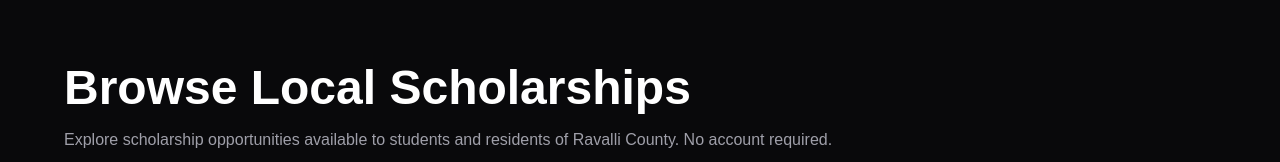
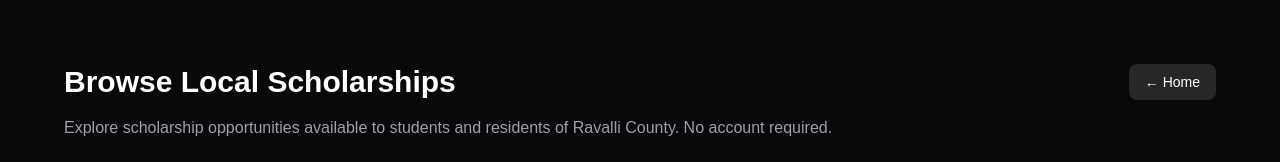
Before and after one commit to LandenLives/bitterroot-path-scholarship-hub, a Next.js app: page /browse in a window 1280 px wide. Shown: the top 162 px of the page. Built offline with nearby package versions, Linux system fonts and the light colour scheme; no server answers.

Commit message:
Add Home button to Browse Scholarships header

```diff
--- a/app/browse/page.tsx
+++ b/app/browse/page.tsx
@@ -56,9 +56,18 @@
   return (
     <main className="min-h-screen bg-zinc-950 text-white px-6 py-16">
       <div className="max-w-6xl mx-auto">
-        <h1 className="text-3xl md:text-5xl font-bold mb-4">
-          Browse Local Scholarships
-        </h1>
+       <div className="flex items-center justify-between mb-4">
+  <h1 className="text-3xl font-bold">
+    Browse Local Scholarships
+  </h1>
+
+  <Link
+    href="/"
+    className="bg-zinc-800 hover:bg-zinc-700 text-white px-4 py-2 rounded-lg text-sm"
+  >
+    ← Home
+  </Link>
+</div>
         <p className="text-zinc-400 mb-12">
           Explore scholarship opportunities available to students and residents
           of Ravalli County. No account required.
```
